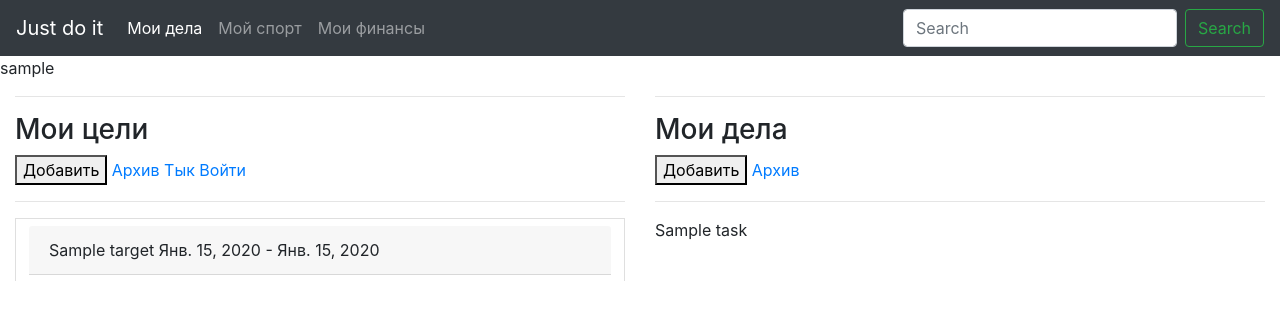
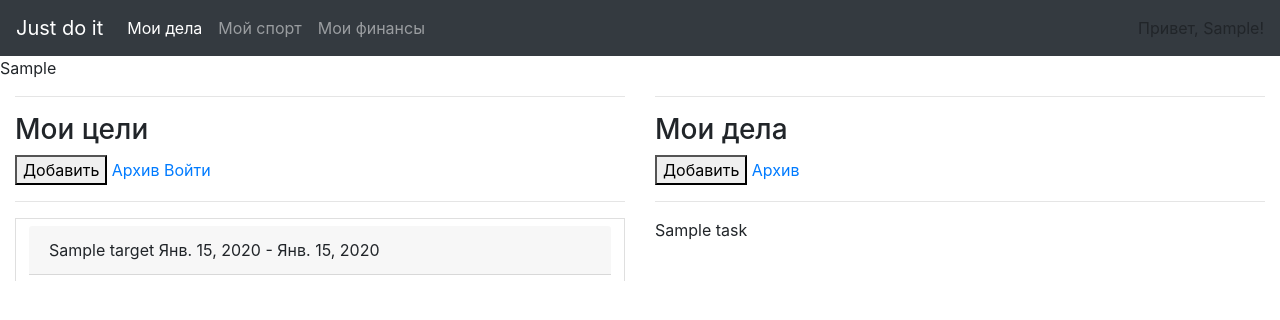
Before and after one commit to Fire38/helper, a Django app: template just_do_it/templates/just_do_it/index.html in a window 1280 px wide. Shown: the top 320 px of the page. Run offline with Django 3.2, Linux system fonts and the light colour scheme; the template is opened without the code that fills it: values that come from a table or form of the project are taken from there, others are empty; a user stored in the database is signed in; tables that the repository leaves empty hold one stand-in row (values such as "Sample post"); some libraries are stand-ins or nearby versions.

Commit message:
for heroku

```diff
--- a/helper/settings.py
+++ b/helper/settings.py
@@ -115,9 +115,9 @@ SOCIAL_AUTH_VK_OAUTH2_KEY = config('SOCIAL_AUTH_VK_OAUTH2_KEY')
 SOCIAL_AUTH_VK_OAUTH2_SECRET = config('SOCIAL_AUTH_VK_OAUTH2_SECRET')
 SOCIAL_AUTH_VK_OAUTH2_SCOPE = ['friends']
 
-LOGIN_URL = '/login/vk-oauth2'
+LOGIN_URL = 'login/vk-oauth2'
 LOGIN_REDIRECT_URL = '/'
-LOGOUT_REDIRECT_URL = 'index'
+LOGOUT_REDIRECT_URL = '/'
 SOCIAL_AUTH_URL_NAMESPACE = 'social'
 
 # Internationalization
--- a/helper/urls.py
+++ b/helper/urls.py
@@ -17,7 +17,7 @@ from django.contrib import admin
 from django.urls import path, include
 
 urlpatterns = [
-    path('index', include('just_do_it.urls')),
+    path('', include('just_do_it.urls')),
     path('', include('social_django.urls', namespace='social')),
     path('admin/', admin.site.urls),
 ]
--- a/just_do_it/templates/just_do_it/base.html
+++ b/just_do_it/templates/just_do_it/base.html
@@ -28,12 +28,9 @@
 			      </li>
 
 			    </ul>
-
-			    <form class="form-inline my-2 my-lg-0">
-			      <input class="form-control mr-sm-2" type="search" placeholder="Search" aria-label="Search">
-			      <button class="btn btn-outline-success my-2 my-sm-0" type="submit">Search</button>
-			    </form>
-			  </div>
+			    {% block greeting_block %}
+			    {% endblock %}
+			</div>
 
 		</nav>
 		{% block header_block %}
--- a/just_do_it/templates/just_do_it/index.html
+++ b/just_do_it/templates/just_do_it/index.html
@@ -4,8 +4,17 @@
 	Helper
 {% endblock %}
 
+{% block greeting_block %}
+	{% if user.is_authenticated %}
+		Привет, {{ user.first_name }}!
+	{% else %}
+						<a href="{% url 'social:begin' 'vk-oauth2' %}">Тык</a>
+
+	{% endif %}
+
+{% endblock %}
 {% block body_block %}
-{{ user.username }}
+{{ user.first_name }}
 	<div class="container-fluid">
 		<div class="row">
 			<div class="col-6">
@@ -13,7 +22,7 @@
 				<h3> Мои цели </h3>
 				<button>Добавить</button>
 				<a href="{% url 'target_archive' %}">Архив</a>
-				<a href="/login/vk-oauth2/">Тык</a>
+				<!--<a href="/login/login/vk-oauth2/">Тык</a>-->
 				<a href="{% url 'social:begin' 'vk-oauth2' %}">Войти</a>
 				<hr>
 				{% if targets %}
--- a/just_do_it/views.py
+++ b/just_do_it/views.py
@@ -1,6 +1,7 @@
 from django.shortcuts import render, redirect
 from django.urls import reverse
 from .models import Rubric, Target, Task
+from django.contrib.auth.models import User
 # Create your views here.
 import datetime
 
@@ -8,6 +9,7 @@ import datetime
 def index(request):
     tasks = Task.objects.filter(target__isnull=True).filter(finish_date__gte=datetime.date.today()).exclude(complete=True)
     targets = Target.objects.filter(finish_date__gte=datetime.date.today()).exclude(complete=True)
+    print(request.user)
     return render(request, 'just_do_it/index.html', {'tasks': tasks, 'targets': targets})
 
 
```
